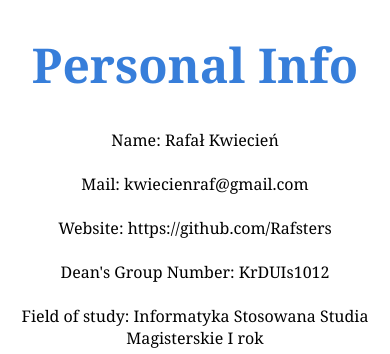
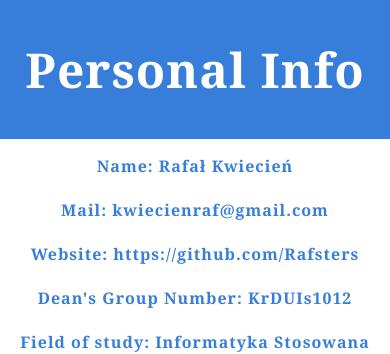
Before and after one commit to Rafsters/business_card, a plain HTML site: page www/index.html in a window 390 px wide. Shown: the top 354 px of the page. Drawn offline with Linux system fonts and the light colour scheme; some packages are replaced by stand-ins of ours.

Commit message:
css changes

```diff
--- a/www/css/style.css
+++ b/www/css/style.css
@@ -1,23 +1,36 @@
 h1 {
 	text-align: center;
-	color: #377eda;
+	color: white;
 	font-weight: bold;
 	font-size: 3em;
 }
 
+.title{
+	background-color: #377eda;
+	padding: 5px;
+}
+body{
+	margin: auto;
+	padding: 0;
+}
 .content{
 	margin: auto;
 	text-align: center;
 	font-family: "Times New Roman", Times, serif;
+	width: 100%;
+	height: 100%;
 }
 
 .info{
 	margin: auto;
 	text-align: center;
 	font-family: Georgia, serif;
+	color: #377eda;
+	letter-spacing: 1px;
+	font-weight: bold;
 }
 
-#connectionButton#connectionButton{
+#connectionButton{
 	background-color: #377eda;
 }
 #deviceInfoButton{
--- a/www/index.html
+++ b/www/index.html
@@ -10,7 +10,7 @@
 	<body onload="init()">
 		<div class="content">
 			<div class="info">
-				<h1>Personal Info</h1>
+				<div class="title"><h1>Personal Info</h1></div>
 				<p class="tst">Name: Rafał Kwiecień <br><br>
 				Mail: kwiecienraf@gmail.com<br><br>
 				Website: https://github.com/Rafsters<br><br>
```
